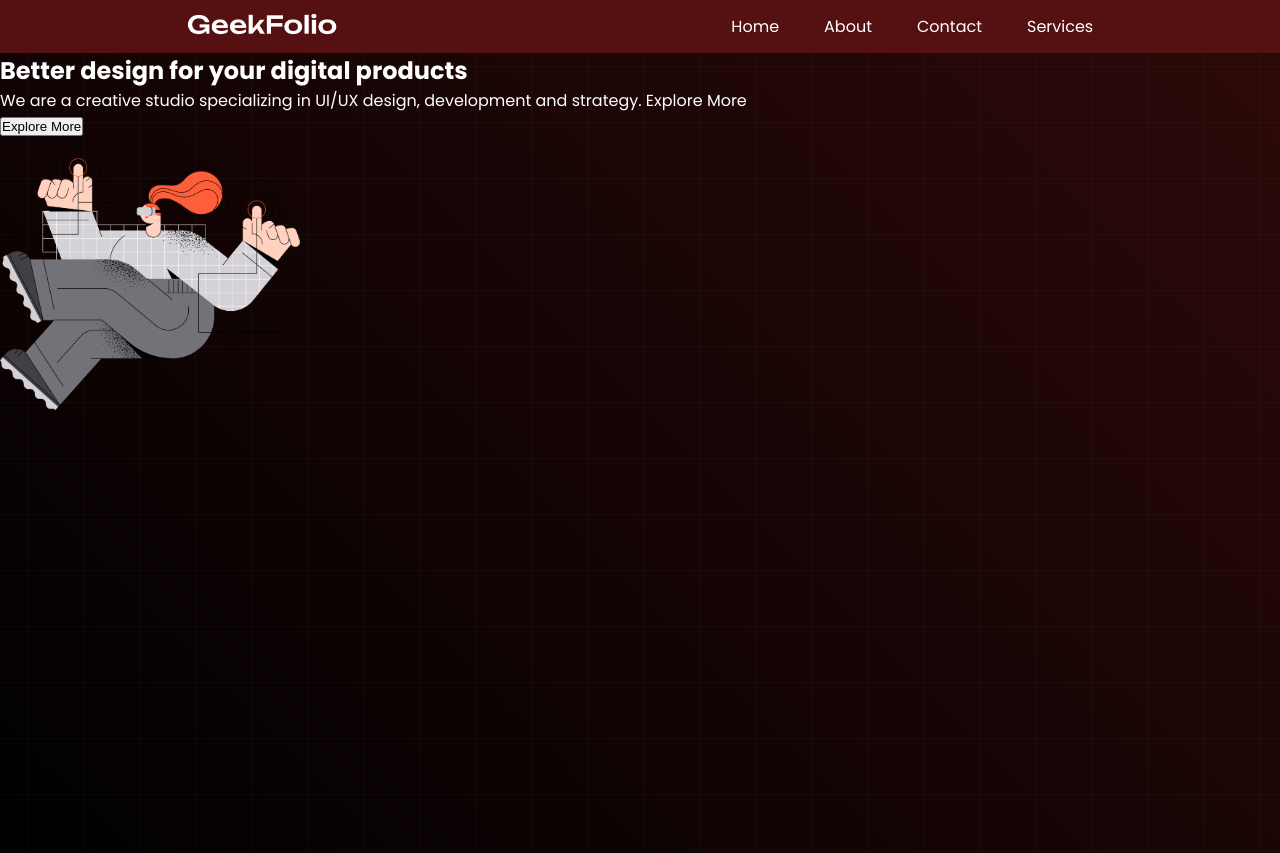
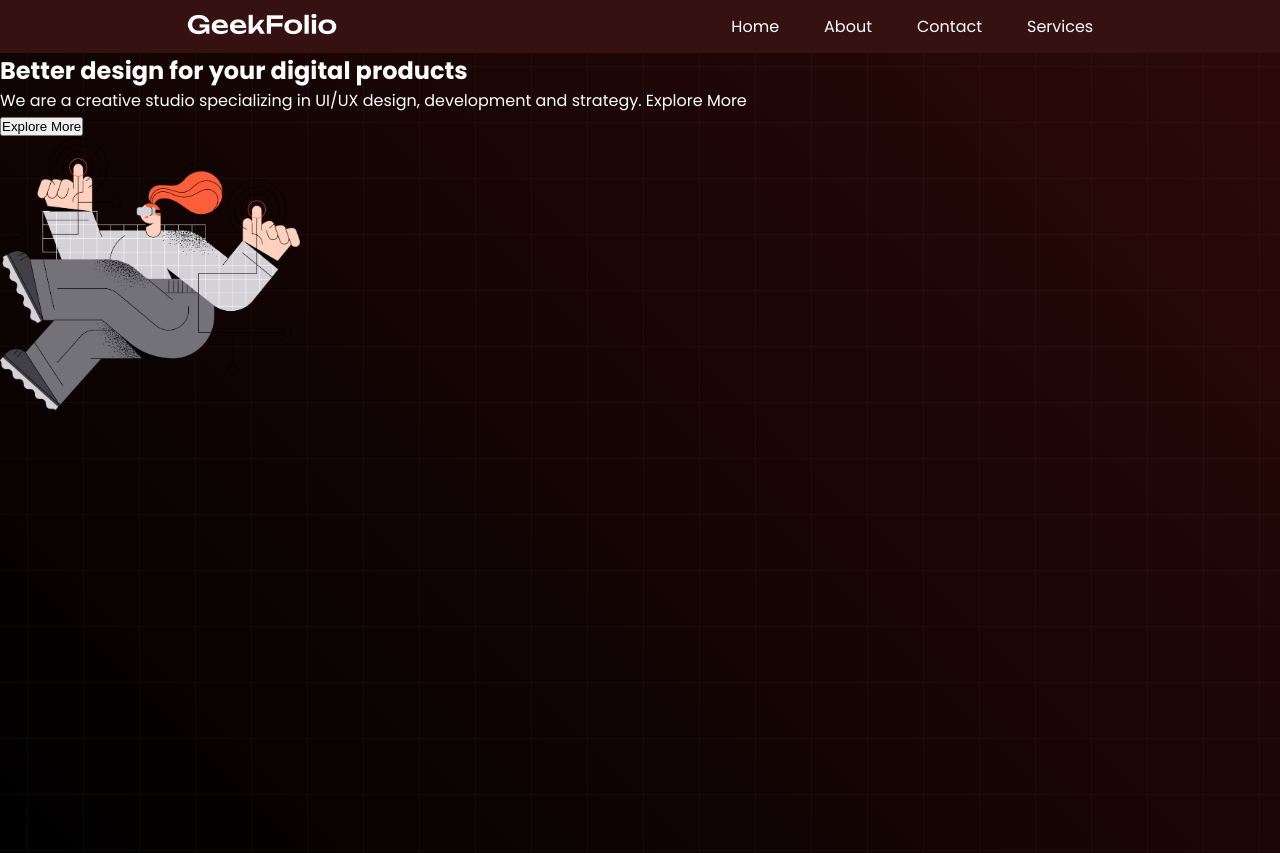
Before and after one commit to GIGAKUL/Project-of-concept-session1, a plain HTML site: page index.html in a window 1280 px wide. Drawn offline with Linux system fonts and the light colour scheme.

```diff
--- a/css/style.css
+++ b/css/style.css
@@ -8,7 +8,7 @@ body {
   font-family: "Poppins", sans-serif;
 }
 nav {
-  background-color: #551111;
+  background-color:#361111;
   display: flex;
   align-items: center;
   justify-content: space-around;
```
